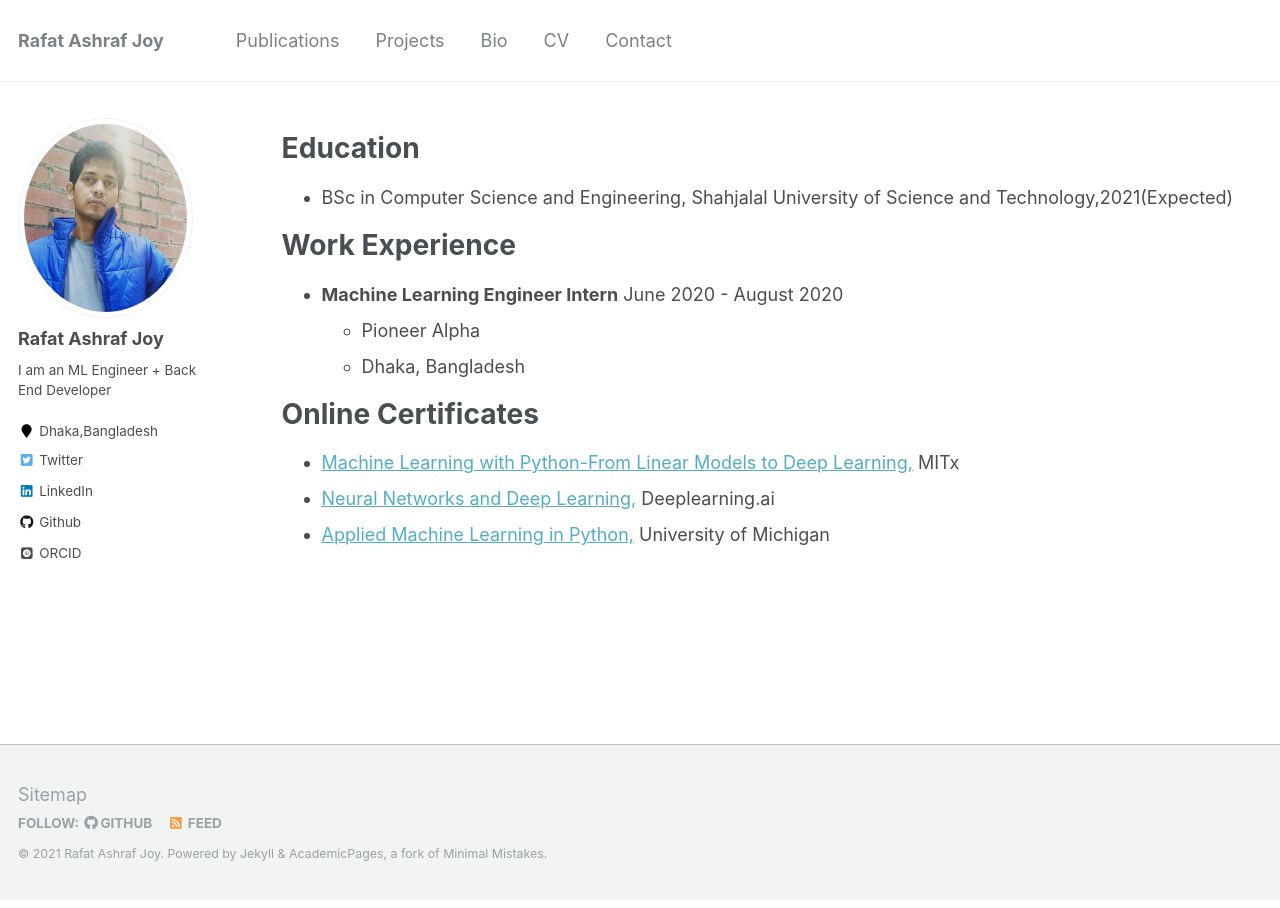
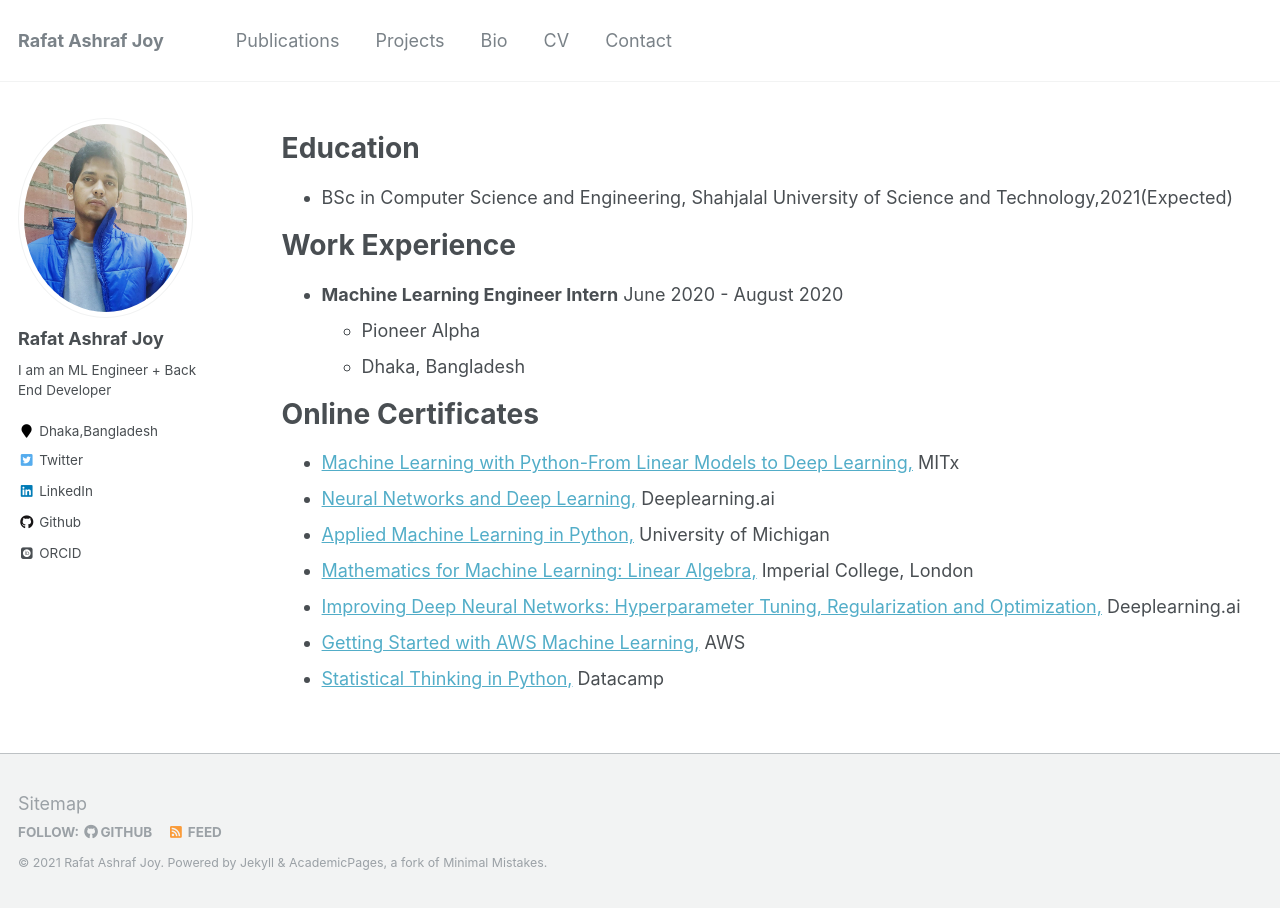
Before and after one commit to rajoy99/academic, a Jekyll site: the page built from _pages/bio.md, in a window 1280 px wide. Built offline with Jekyll 4.4.1, drawn with Linux system fonts in a browser that asks for light colours; some web fonts are replaced.

Commit message:
added courses

```diff
--- a/_pages/bio.md
+++ b/_pages/bio.md
@@ -25,3 +25,7 @@ Online Certificates
   * [Machine Learning with Python-From Linear Models to Deep Learning,](https://courses.edx.org/certificates/a0aaaeecae9a4ec4876d4d32af1b714a) MITx
   * [Neural Networks and Deep Learning,](https://www.coursera.org/account/accomplishments/verify/9BAFSYQ8BKR6) Deeplearning.ai
   * [Applied Machine Learning in Python,](https://www.coursera.org/account/accomplishments/verify/NEJMBHWQLXHK?utm_source=link&utm_medium=certificate&utm_content=cert_image&utm_campaign=sharing_cta&utm_product=course) University of Michigan
+  * [Mathematics for Machine Learning: Linear Algebra,](https://www.coursera.org/account/accomplishments/verify/W9BN8RD2LYDZ) Imperial College, London
+  * [Improving Deep Neural Networks: Hyperparameter Tuning, Regularization and Optimization,](https://www.coursera.org/account/accomplishments/verify/QXG2NSWRZS4U) Deeplearning.ai
+  * [Getting Started with AWS Machine Learning,](https://www.coursera.org/account/accomplishments/certificate/UQYD7UE8PK23) AWS
+  * [Statistical Thinking in Python,](https://www.datacamp.com/statement-of-accomplishment/course/f76d94a2c99d88606cb4ac9fbd89143069fe6c45) Datacamp
```
